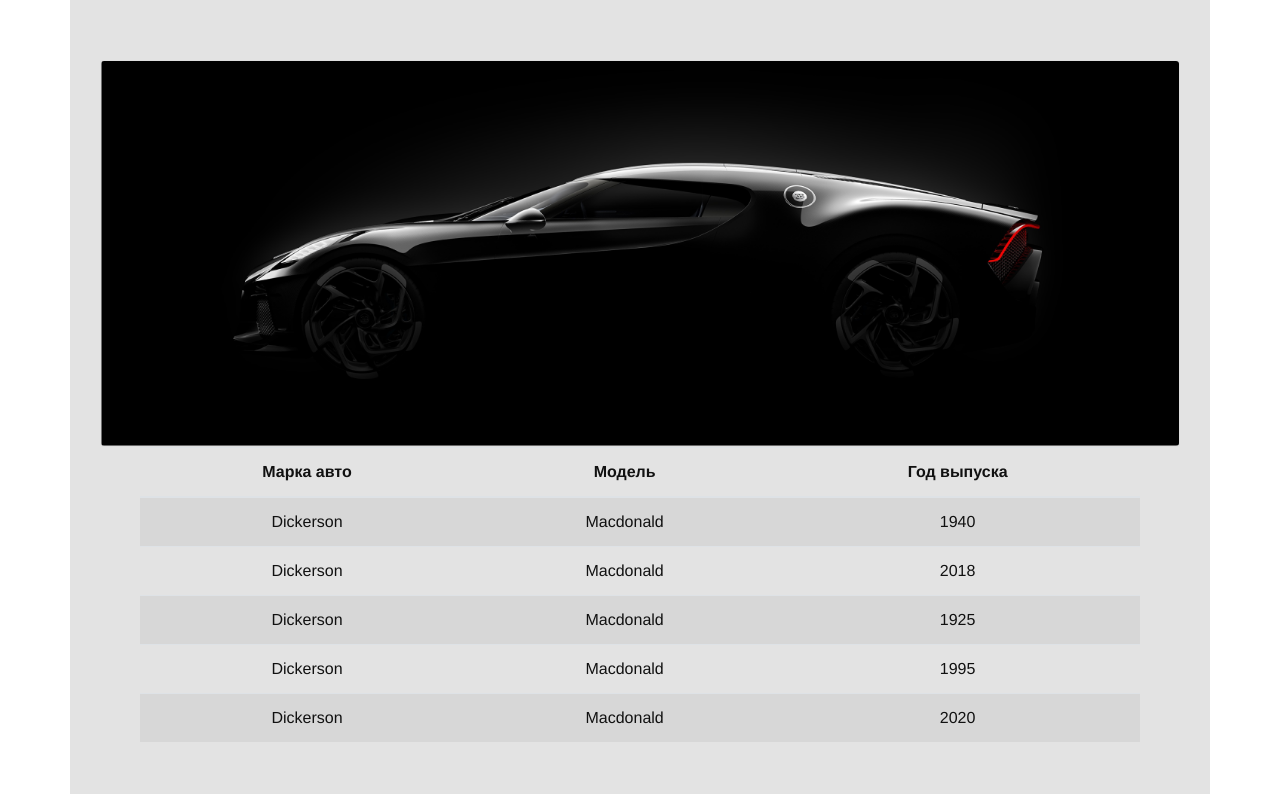
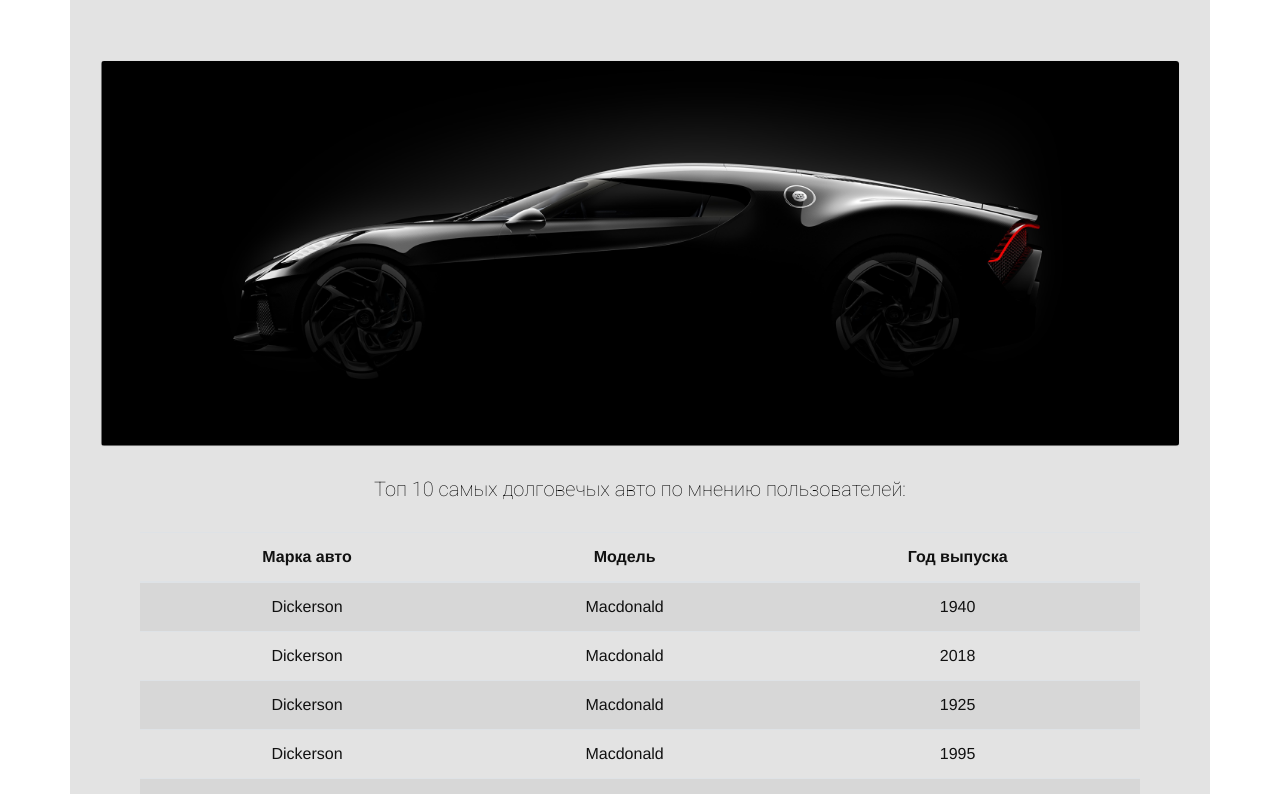
Before and after one commit to Sunray777/aweelapp, a Vue app: page / in a window 1280 px wide. Shown: the top 794 px of the page. Built offline with nearby package versions, Linux system fonts and the light colour scheme.

Commit message:
Changed a font

```diff
--- a/src/App.vue
+++ b/src/App.vue
@@ -18,7 +18,11 @@
     </b-card-text>
   </b-card>
 </div>
-
+<div class="top-text-block">
+  <span class="top-text">
+    Топ 10 самых долговечых авто по мнению пользователей:
+  </span>
+</div>
 <CarTable class="cartableapp"/>
 </div>
   </div>
@@ -41,6 +45,8 @@ export default {
 </script>
 
 <style>
+@import url('https://fonts.googleapis.com/css2?family=Roboto:wght@100&display=swap');
+
 #app {
   font-family: Avenir, Helvetica, Arial, sans-serif;
   -webkit-font-smoothing: antialiased;
@@ -62,4 +68,23 @@ export default {
   background: #E3E3E3;
 }
 
+.top-text
+{
+  /* Топ 10 самых долговечых авто по мнению пользователей: */
+
+width: 100%;
+margin: auto;
+
+font-family: 'Roboto', sans-serif;
+font-style: normal;
+font-weight: 100;
+font-size: 20px;
+line-height: 85px;
+
+color: #000000;
+
+
+
+}
+
 </style>
```
